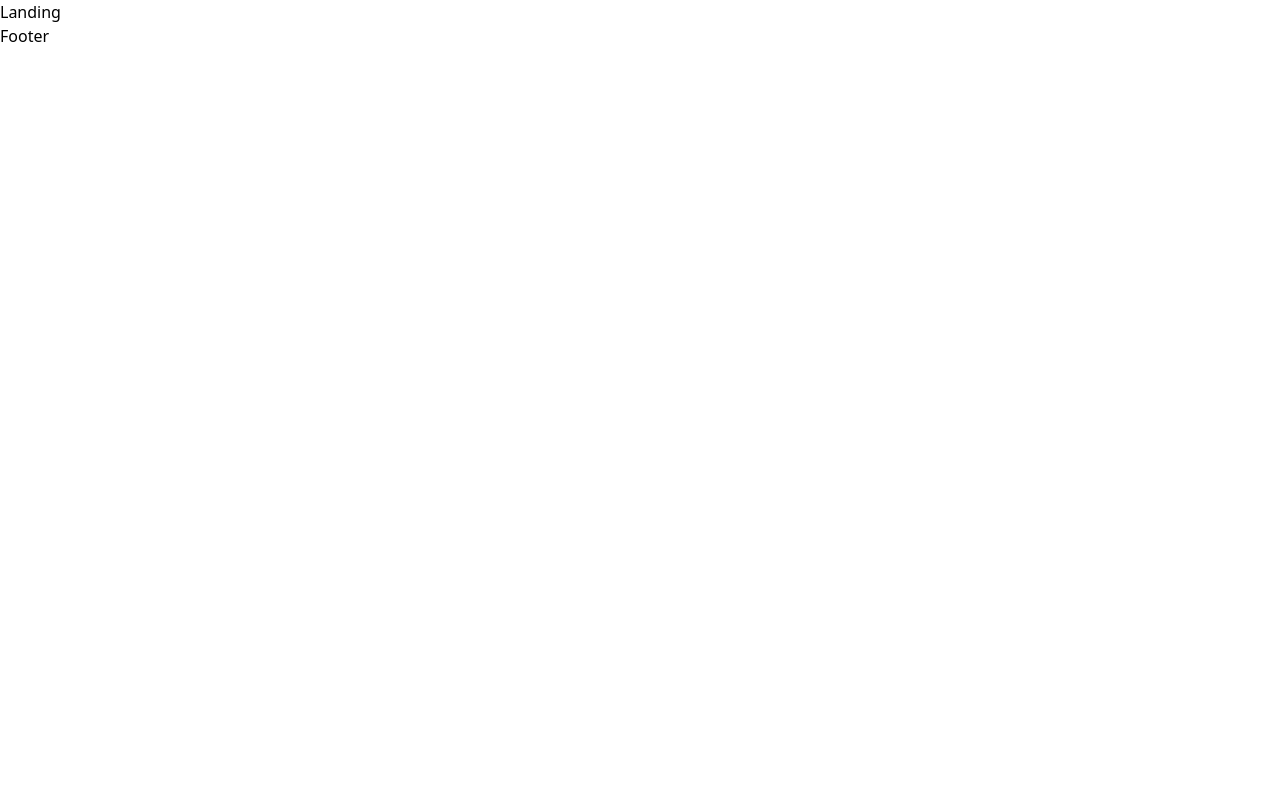
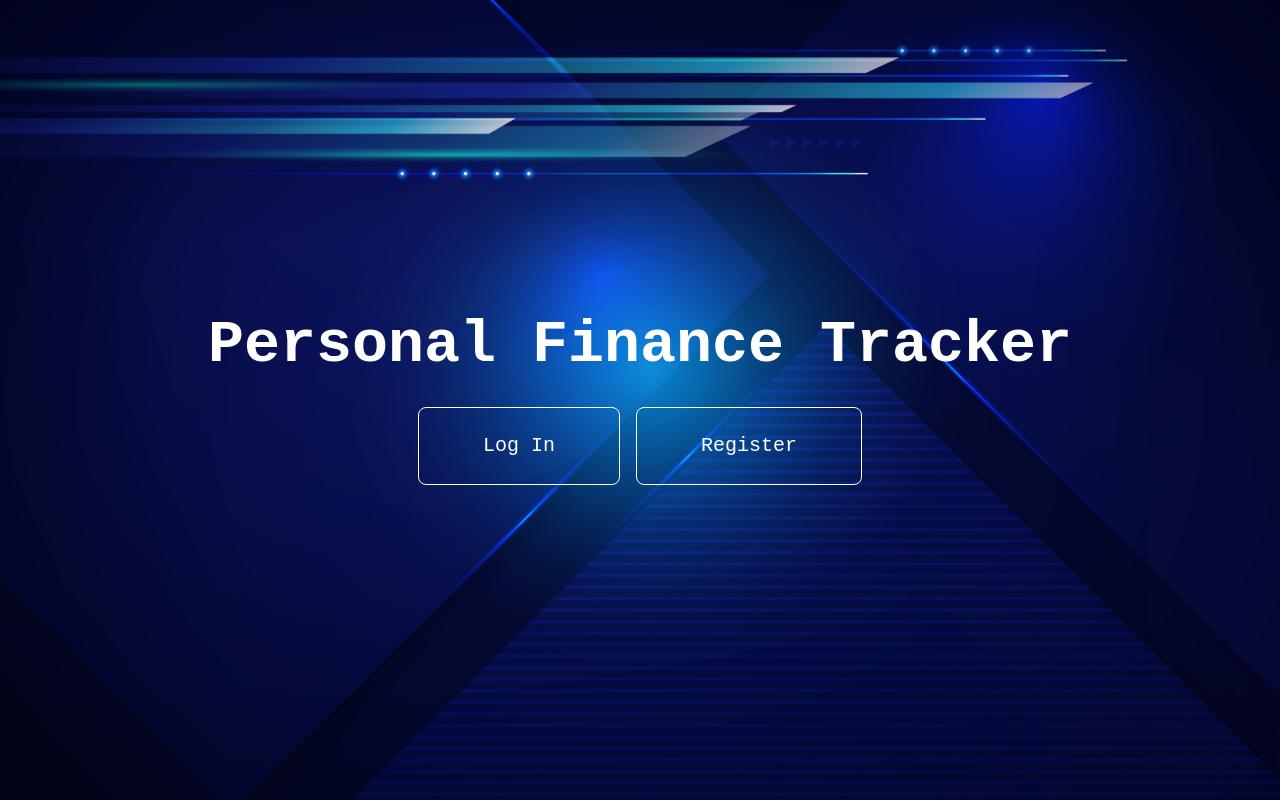
Before and after one commit to vaishnavi-3969/Data-HackFest-FinTrackr, a React (Create React App) app: page / in a window 1280 px wide. Built offline with nearby package versions, Linux system fonts and the light colour scheme; the HTML template or start-up script is replaced by a standard one.

Commit message:
Landing page with auth0 added

```diff
--- a/package.json
+++ b/package.json
@@ -3,6 +3,7 @@
   "version": "0.1.0",
   "private": true,
   "dependencies": {
+    "@auth0/auth0-react": "^2.2.1",
     "@testing-library/jest-dom": "^5.17.0",
     "@testing-library/react": "^13.4.0",
     "@testing-library/user-event": "^13.5.0",
--- a/src/App.js
+++ b/src/App.js
@@ -1,21 +1,13 @@
-import { BrowserRouter, Route, Routes } from "react-router-dom";
-import Landing from "./components/Landing";
-import Footer from "./components/Footer";
-import HomePage from "./components/HomePage";
-import Profile from "./components/Profile";
+import React from 'react';
+import { Auth0Provider } from '@auth0/auth0-react';
+import { authConfig } from './config';
+import LandingPage from './components/LandingPage';
 
 function App() {
   return (
-    <div className="font-righteous">
-      <BrowserRouter>
-        <Routes>
-          <Route path="/" element={<Landing/>} exact/>
-          <Route path="/homepage" element={<HomePage/>} exact/>
-          <Route path="/profile" element={<Profile/>} exact/>
-        </Routes>
-        <Footer/>
-      </BrowserRouter>
-    </div>
+    <Auth0Provider {...authConfig}>
+      <LandingPage />
+    </Auth0Provider>
   );
 }
 
--- a/src/components/Landing.js
+++ /dev/null
@@ -1,11 +0,0 @@
-//@Aryan you can add ur code here :)
-
-import React from 'react'
-
-const Landing = () => {
-  return (
-    <div>Landing</div>
-  )
-}
-
-export default Landing
--- /dev/null
+++ b/src/components/LandingPage.js
@@ -0,0 +1,95 @@
+import React from 'react';
+import { useAuth0 } from '@auth0/auth0-react';
+
+const LandingPage = () => {
+  const { loginWithRedirect } = useAuth0();
+
+  const backgroundStyle = {
+    backgroundImage: `url('/Hero-Background.jpg')`,
+    backgroundSize: 'cover',
+    backgroundRepeat: 'no-repeat',
+    backgroundPosition: 'center',
+  };
+
+  return (
+    <div
+      className="min-h-screen flex flex-col items-center justify-center bg-gray-100 relative"
+      style={backgroundStyle}
+    >
+      <h1 className="text-6xl text-white mb-8 font-bold jetbrains-mono">Personal Finance Tracker</h1>
+      <div className="text-white flex flex-row items-center">
+        <button
+          className="bg-transparent text-xl text-white border border-white font-base py-6 px-16 rounded-lg hover:border-blue-500 hover:ring-2 ring-blue-500 hover:text-blue-500 transition duration-300 jetbrains-mono"
+          onClick={() => loginWithRedirect()}
+        >
+          Log In
+        </button>
+        <button
+          className="bg-transparent text-xl text-white border border-white font-base py-6 px-16 rounded-lg hover:border-green-500 hover:ring-2 ring-green-500 hover:text-green-500 ml-4 transition duration-300 jetbrains-mono"
+          onClick={() => loginWithRedirect({ screen_hint: 'signup' })}
+        >
+          Register
+        </button>
+      </div>
+    </div>
+  );
+};
+
+export default LandingPage;
+
+
+
+
+
+
+
+
+
+
+// import React from 'react';
+// import { useAuth0 } from '@auth0/auth0-react';
+//
+// const LandingPage = () => {
+//   const { loginWithRedirect } = useAuth0();
+//
+//   const backgroundStyle = {
+//     backgroundImage: `url('/Hero-Background.jpg')`,
+//     backgroundSize: 'cover',
+//     backgroundRepeat: 'no-repeat',
+//   };
+//
+//   return (
+//     <div
+//       className="min-h-screen flex items-center justify-center bg-gray-100"
+//       style={backgroundStyle}
+//     >
+//       <div className="bg-white rounded-lg p-8 shadow-md text-center">
+//         <h1 className="text-4xl mb-8">Personal Finance Tracker</h1>
+//         <button
+//           className="bg-blue-500 hover-bg-blue-700 text-white font-bold py-2 px-4 rounded-full mr-4"
+//           onClick={() => loginWithRedirect()}
+//         >
+//           Log In
+//         </button>
+//         <button
+//           className="bg-green-500 hover:bg-green-700 text-white font-bold py-2 px-4 rounded-full ml-4"
+//           onClick={() => loginWithRedirect({ screen_hint: 'signup' })}
+//         >
+//           Register
+//         </button>
+//         <p className="text-sm mt-4">
+//           Image by{' '}
+//           <a
+//             href="https://www.freepik.com/free-vector/abstract-futuristic-background_6413323.htm#query=blue%20hero%20background%20futuristic&position=14&from_view=search&track=ais"
+//             target="_blank"
+//             rel="noopener noreferrer"
+//           >
+//             Freepik
+//           </a>
+//         </p>
+//       </div>
+//     </div>
+//   );
+// };
+//
+// export default LandingPage;
--- /dev/null
+++ b/src/config.js
@@ -0,0 +1,5 @@
+export const authConfig = {
+  domain: 'dev-8io25ngx3xtfx5n2.us.auth0.com',
+  clientId: 'bNWvvg6yYiKzVjQSITYd9CY9ETVcEVMr',
+  redirectUri: window.location.origin,
+};
--- a/src/index.css
+++ b/src/index.css
@@ -1,6 +1,23 @@
+body {
+  margin: 0;
+  font-family: -apple-system, BlinkMacSystemFont, 'Segoe UI', 'Roboto', 'Oxygen',
+    'Ubuntu', 'Cantarell', 'Fira Sans', 'Droid Sans', 'Helvetica Neue',
+    sans-serif;
+  -webkit-font-smoothing: antialiased;
+  -moz-osx-font-smoothing: grayscale;
+}
+
+code {
+  font-family: source-code-pro, Menlo, Monaco, Consolas, 'Courier New',
+    monospace;
+}
+
+/* Add this CSS to your project, e.g., in a separate CSS file or in your existing styles */
+.jetbrains-mono {
+  font-family: 'JetBrains Mono', monospace;
+}
+
+
 @tailwind base;
 @tailwind components;
 @tailwind utilities;
-
-
-@import url('https://fonts.googleapis.com/css2?family=Righteous&display=swap');
--- a/tailwind.config.js
+++ b/tailwind.config.js
@@ -1,12 +1,10 @@
 /** @type {import('tailwindcss').Config} */
 module.exports = {
-  content: ["./src/**/*.{html,js}"],
+  content: [
+    "./src/**/*.{js,jsx,ts,tsx}",
+  ],
   theme: {
-    extend: {
-      fontFamily: {
-        righteous: ['Righteous', 'sans'],
-      },
-    },
+    extend: {},
   },
   plugins: [],
 }
```
Also changed, not shown: public/Hero-Background.jpg (added), 1 other file (tests, documents, lock files or other folders).
